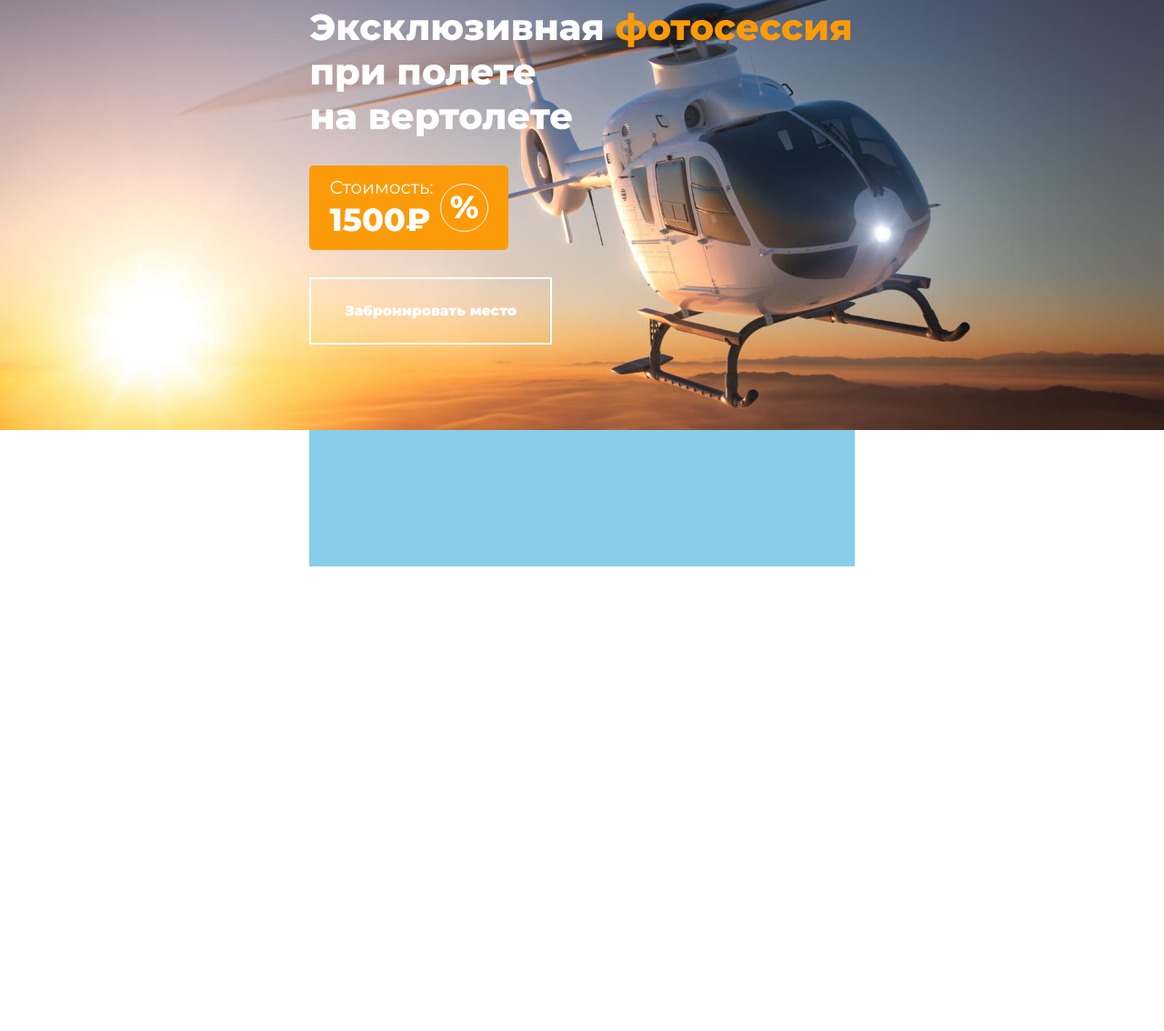
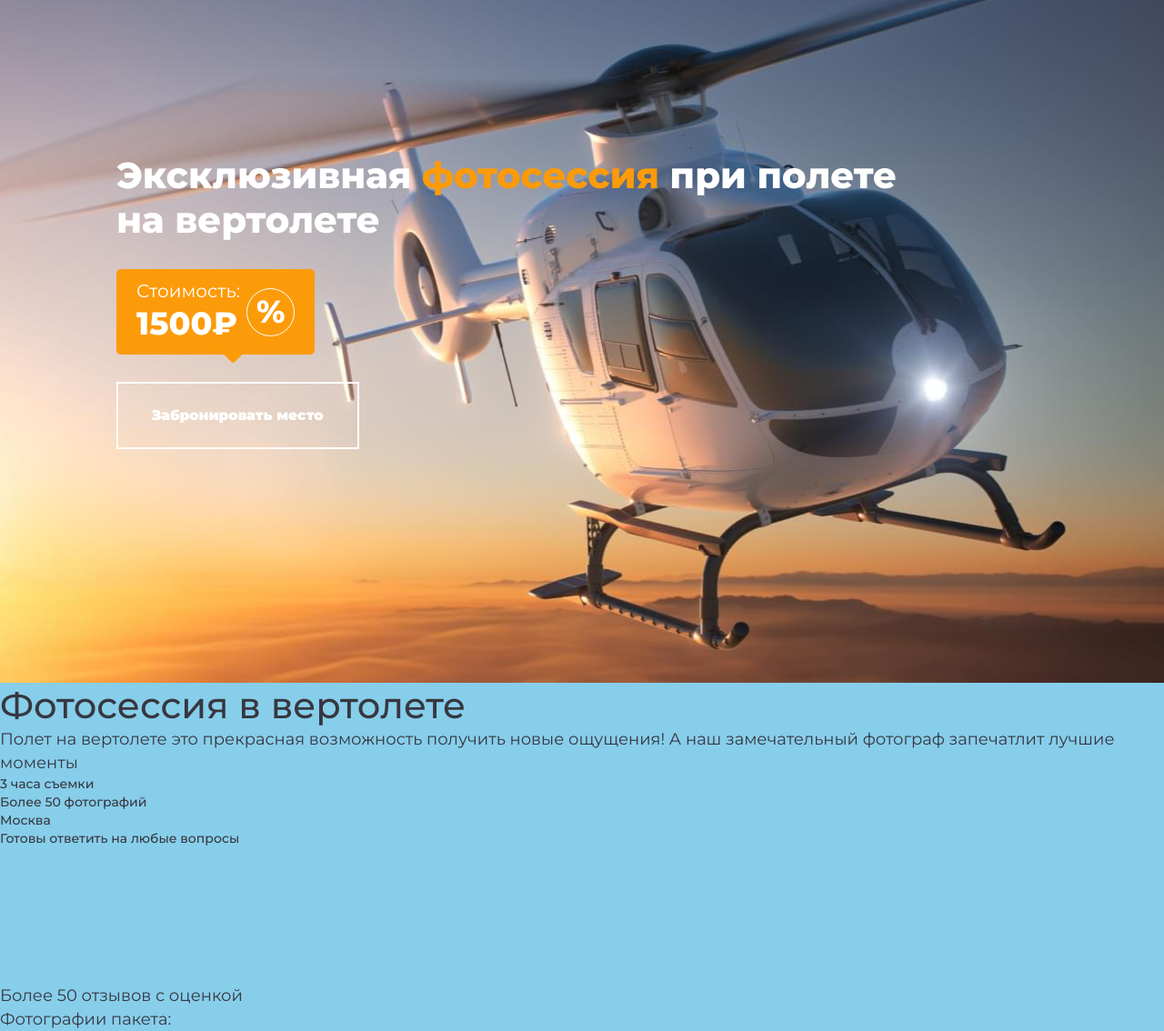
Before and after one commit to vertjs/helyfly, a website: page helyfly/index.html in a window 1280 px wide. Shown: the part 192-1326 px from the top of the page at 91% size. Before the commit the page ends 815 px from the top, so only its background shows below. Drawn offline with Linux system fonts and the light colour scheme.

Commit message:
main-screen__bg.ibg fixed

```diff
--- a/#src/scss/content.scss
+++ b/#src/scss/content.scss
@@ -5,16 +5,19 @@
 	flex-direction: column;
 	align-items: center;
 	justify-content: center;
+	overflow: hidden;
 	&__bg {
 		width: 100%;
-			min-width: 920px;
-      height: 100%;
 		background-size: cover;
 		background-repeat: no-repeat;
 		background-image: url("../img/bg_main.jpg");
+		background-position: calc(100% / 1.5) 0%;
+		.img {
+			width: 100%;
+		}
 	}
 	&__content {
-			width: 46.8%;
+		width: 80%;
 		position: absolute;
 		display: flex;
 		flex-direction: column;
@@ -22,11 +25,12 @@
 
 		@media (max-width: 920px) {
 			width: 100%;
-				margin-left: 15px;
+			padding-left: 15px;
 		}
 	}
 	&__heading {
 		position: relative;
+
 		h1 {
 			color: $addColor;
 			font-family: $fontFamily;
@@ -34,15 +38,18 @@
 			font-weight: bold;
 			font-size: 40px;
 			line-height: 49px;
+
 			@media (max-width: 920px) {
 				font-size: 32px;
 				line-height: 39px;
 			}
+
 			span {
 				color: $mainColor;
 			}
 		}
 	}
+
 	&__price {
 		background-color: $mainColor;
 		display: flex;
@@ -51,46 +58,54 @@
 		position: relative;
 		margin: 30px 0;
 		border-radius: 5px;
+		z-index: 5;
+		&:after {
+			content: "";
+			width: 35px;
+			height: 30px;
+			margin-top: 0;
+			background-color: $mainColor;
+			position: absolute;
+			bottom: -2px;
+			left: 50%;
+			border-radius: 3px;
+			@include tr(-50%, 0, 0);
+			transform: rotate(45deg);
+			z-index: -1;
+		}
+
 		@media (max-width: 920px) {
-				margin: 14px 0;
+			margin: 36px 0 14px 0;
 		}
+
 		p {
 			line-height: 1.3;
 			color: $addColor;
 			font-family: $fontFamily;
 			font-style: normal;
+			z-index: 15;
 			&:first-child {
 				font-weight: 400;
 				font-size: 20px;
+
 				@media (max-width: 920px) {
 					font-size: 18px;
 					line-height: 1.5;
 				}
 			}
+
 			&:last-of-type {
 				font-weight: 800;
 				font-size: 35px;
+
 				@media (max-width: 920px) {
 					font-size: 30px;
 					line-height: 1.5;
 				}
 			}
 		}
-			&:after {
-				content: "";
-				width: 30px;
-				height: 30px;
-				margin-top: 0;
-				background-color: $mainColor;
-				position: absolute;
-				bottom: -10px;
-				left: 50%;
-				border-radius: 5px;
-				@include tr(-50%, 0, 0);
-				transform: rotate(45deg);
-				z-index: -10;
 	}
-    }
+
 	&__percent {
 		width: 53px;
 		height: 53px;
@@ -103,9 +118,11 @@
 		margin-left: 7px;
 		align-self: center;
 	}
+
 	&__reserv {
 		border: 2px solid $addColor;
 		position: relative;
+
 		p {
 			font-family: $fontFamily;
 			font-style: normal;
@@ -115,6 +132,7 @@
 			text-align: center;
 			color: $addColor;
 			padding: 24px 37px;
+
 			@media (max-width: 920px) {
 				font-size: 16px;
 				line-height: 20px;
--- a/#src/scss/depiction.scss
+++ b/#src/scss/depiction.scss
@@ -1,6 +1,31 @@
 .main-depiction {
-    width: 46.8%;
-    display: block;
-    background-color: skyblue;
-    margin: 0 auto;
+	display: block;
+	background-color: skyblue;
+	margin: 0 auto;
 }
+h2 {
+	font-family: $fontFamily;
+	font-style: normal;
+	font-weight: 500;
+	font-size: 40px;
+	line-height: 49px;
+	color: #37373F;
+}
+
+p {
+	font-family: $fontFamily;
+	font-style: normal;
+	font-weight: normal;
+	font-size: 18px;
+	line-height: 26px;
+	color: #37373F;
+}
+
+li {
+	font-family: $fontFamily;
+	font-style: normal;
+	font-weight: 500;
+	font-size: 14px;
+	line-height: 20px;
+	color: #37373F;
+}
--- a/#src/scss/header.scss
+++ b/#src/scss/header.scss
@@ -1,32 +1,38 @@
 .header {
 	width: 100%;
+
 	&__content {
-        width: 46.8%;
+		width: 80%;
 		display: block;
 		margin: auto;
 		@media (max-width: 920px) {
 			width: 100%;
-            margin-left: 15px;
+			padding-left: 15px;
 		}
 	}
+
 	&__content-main {
 		display: flex;
 		align-items: center;
 		justify-content: flex-start;
 	}
+
 	&__content-phone {
 		margin: 41px 0 41px 36.1px;
-        a, label {
+
+		a,
+		label {
 			color: #37373F;
 			font-family: $fontFamily;
 			font-size: 14px;
 			line-height: 1.5;
 		}
+
 		label {
 			color: #b3b3b3;
 		}
 
 	}
 
-	@media (max-width:767px){}
+	@media (max-width:767px) {}
 }
--- a/#src/scss/style.scss
+++ b/#src/scss/style.scss
@@ -21,7 +21,8 @@ $addColor: #ffffff;
 //Оболочка=====================================================================
 .wrapper {
   overflow: hidden;
-  min-height: 100%;
+  min-width: 100%;
+  height: 100%;
 }
 //Оболочка=====================================================================
 
@@ -55,7 +56,6 @@ html {
 //Основной блок===============================================================
 .page {
   position: absolute;
-  height: 100%;
   width: 100%;
   top: 0;
   left: 0;
--- a/#src/scss/ui.scss
+++ b/#src/scss/ui.scss
@@ -1,10 +1,3 @@
-.ibg {
-	img {
-		width: 100%;
-	}
-
-}
-
 .slick-slider{position: relative;
 	.slick-track,.slick-list {}
 	.slick-list{overflow: hidden;}
```
Also changed, not shown: helyfly/css/style.css, helyfly/css/style.min.css. Lines whose indentation alone changed are shown as unchanged.
